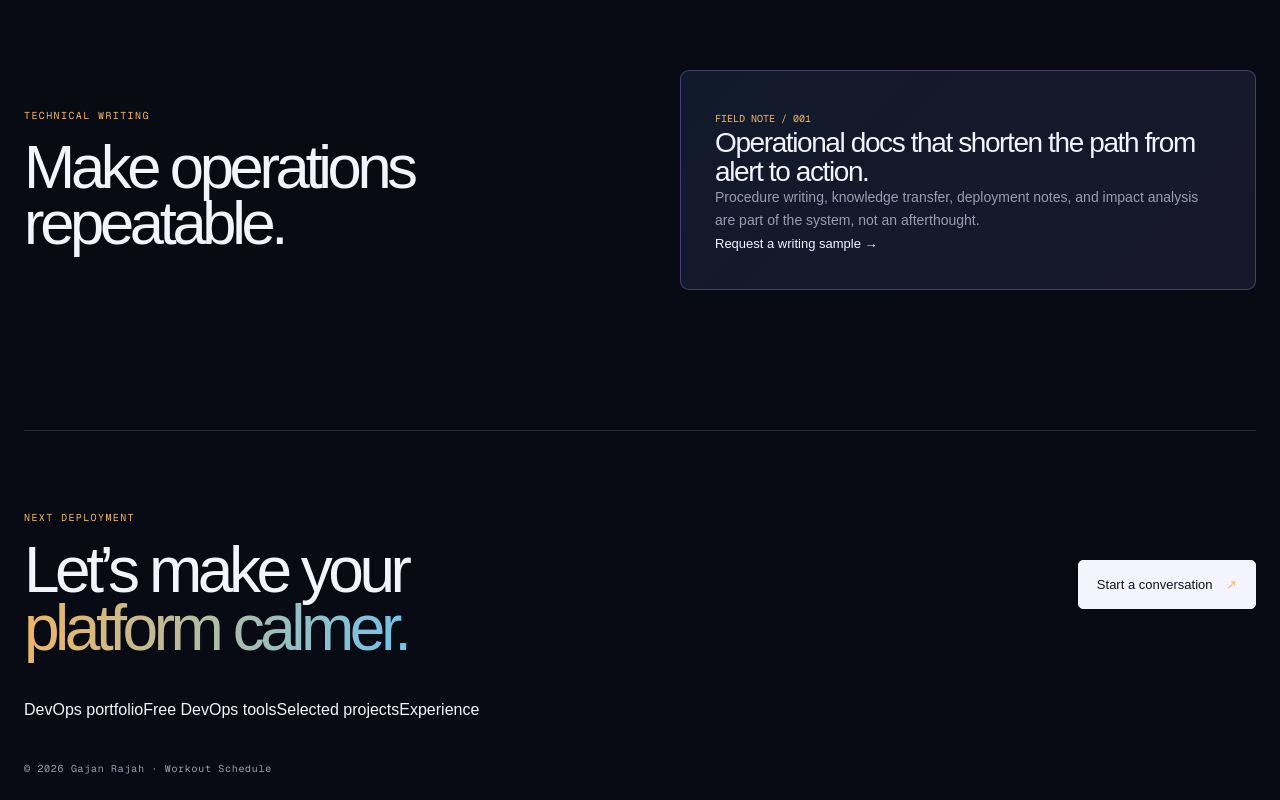
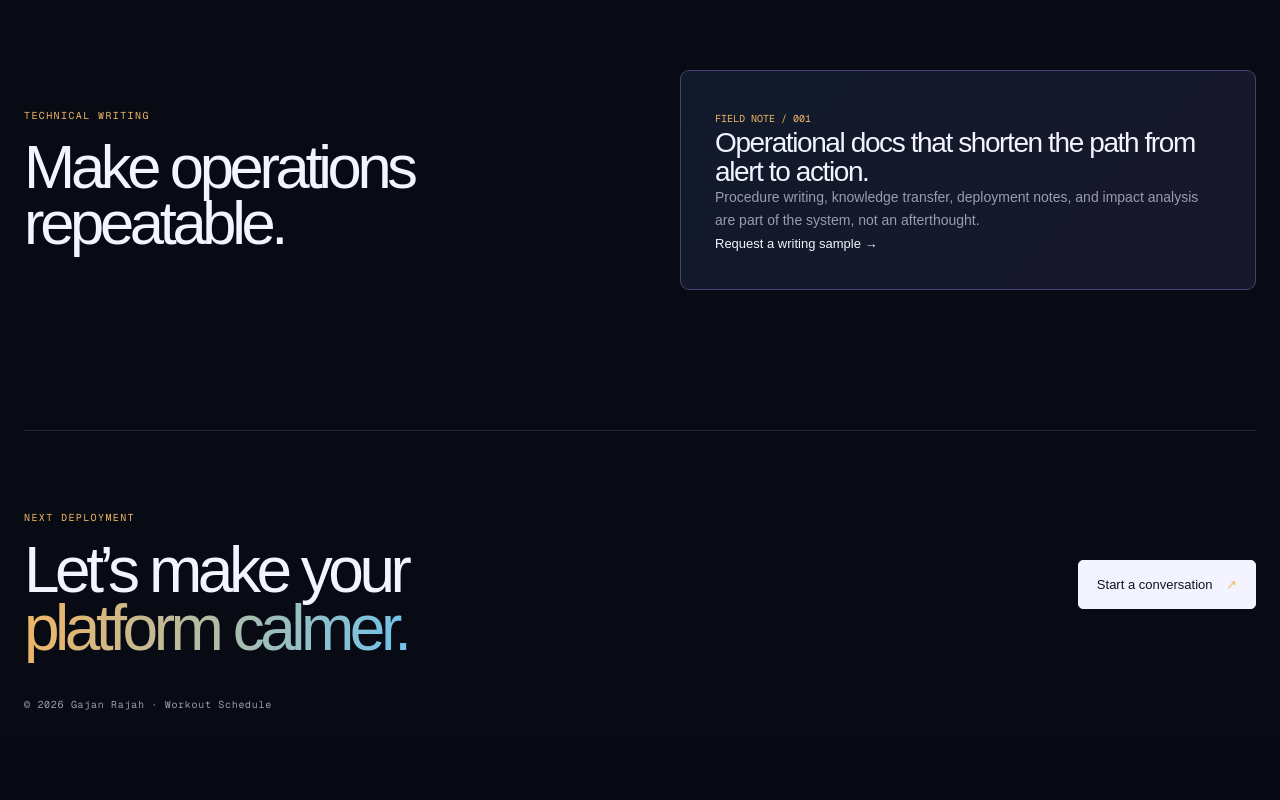
Before and after one commit to trikto/portfolio, a Next.js app: page / in a window 1280 px wide. Shown: the part 5684-6484 px from the top of the page. After the commit the page ends 6420 px from the top, so only its background shows below. Built offline with nearby package versions, Linux system fonts and the light colour scheme.

Commit message:
Remove redundant footer navigation

```diff
--- a/app/page.tsx
+++ b/app/page.tsx
@@ -205,7 +205,7 @@ export default function Home() {
 
       <section id="writing" className="section writing"><div><p className="eyebrow">TECHNICAL WRITING</p><h2>Make operations<br />repeatable.</h2></div><div className="writing-card"><span>FIELD NOTE / 001</span><h3>Operational docs that shorten the path from alert to action.</h3><p>Procedure writing, knowledge transfer, deployment notes, and impact analysis are part of the system, not an afterthought.</p><a href="mailto:gajanrajah@protonmail.com?subject=Technical%20writing">Request a writing sample →</a></div></section>
 
-      <footer className="footer"><div><p className="eyebrow">NEXT DEPLOYMENT</p><h2>Let’s make your<br /><em>platform calmer.</em></h2></div><a className="button primary" href="mailto:gajanrajah@protonmail.com">Start a conversation <span>↗</span></a><nav className="footer-links" aria-label="Footer navigation"><Link href="/">DevOps portfolio</Link><Link href="/tools">Free DevOps tools</Link><a href="#work">Selected projects</a><a href="#about">Experience</a></nav><small>© 2026 Gajan Rajah <span aria-hidden="true">·</span> <Link href="/workouts">Workout Schedule</Link></small></footer>
+      <footer className="footer"><div><p className="eyebrow">NEXT DEPLOYMENT</p><h2>Let’s make your<br /><em>platform calmer.</em></h2></div><a className="button primary" href="mailto:gajanrajah@protonmail.com">Start a conversation <span>↗</span></a><small>© 2026 Gajan Rajah <span aria-hidden="true">·</span> <Link href="/workouts">Workout Schedule</Link></small></footer>
       {showBackToTop && <a className="back-to-top" href="#site-top" aria-label="Back to top">↑</a>}
     </main>
   );
```
Also changed, not shown: 1 other file (tests, documents, lock files or other folders).
